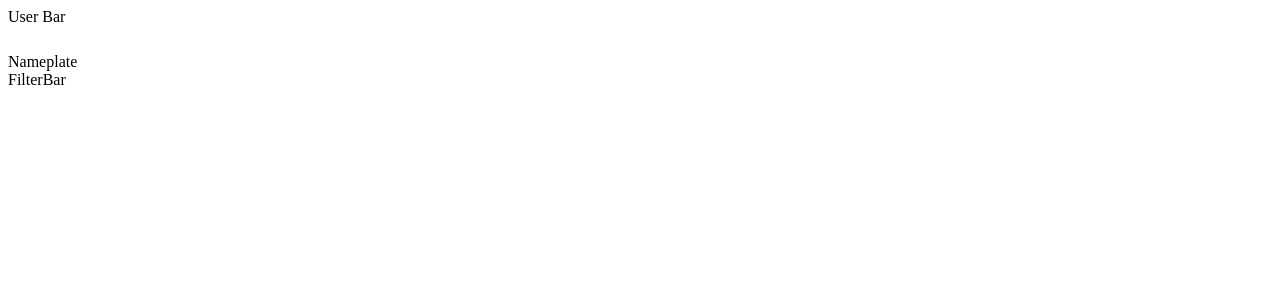
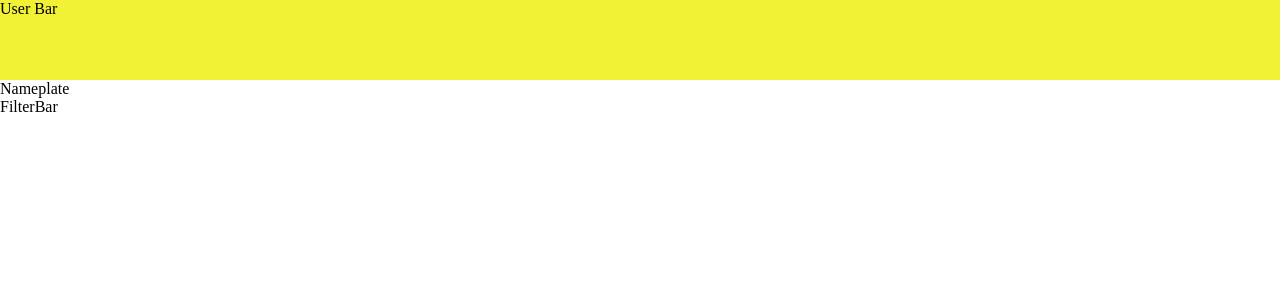
Before and after one commit to Julietteve/Go-Go-Token, a React (Create React App) app: page / in a window 1280 px wide. Shown: the top 300 px of the page. Built offline with nearby package versions, Linux system fonts and the light colour scheme.

Commit message:
added Redux tools

```diff
--- a/package.json
+++ b/package.json
@@ -8,7 +8,9 @@
     "@testing-library/user-event": "^12.1.10",
     "react": "^17.0.1",
     "react-dom": "^17.0.1",
+    "react-redux": "^7.2.2",
     "react-scripts": "4.0.0",
+    "redux": "^4.0.5",
     "styled-components": "^5.2.1",
     "web-vitals": "^0.2.4"
   },
--- a/src/App.js
+++ b/src/App.js
@@ -1,10 +1,20 @@
 import React from 'react';
 import Main from "./pages/Main";
+import {createGlobalStyle} from 'styled-components'
 
 function App() {
+
+const GlobalStyle = createGlobalStyle`
+  body {
+    padding:0;
+    margin:0
+  }
+`
+
   return (
    <div>
-     <Main/>
+     <GlobalStyle/>
+        <Main/>
    </div>
   );
 }
--- a/src/componets/UserBar/index.js
+++ b/src/componets/UserBar/index.js
@@ -3,7 +3,7 @@ import {Container} from './styles'
 
 const UserBar = () => {
     return (
-        <Container>
+        <Container >
             User Bar
         </Container>
     );
--- a/src/componets/UserBar/styles.js
+++ b/src/componets/UserBar/styles.js
@@ -2,6 +2,6 @@ import styled from 'styled-components';
 
 export const Container = styled.div`
     width: 100%;
-    height:45px;
-
+    height:80px;
+    background-color: #F1F235;
 `;
```
Also changed, not shown: 1 other file (tests, documents, lock files or other folders).
